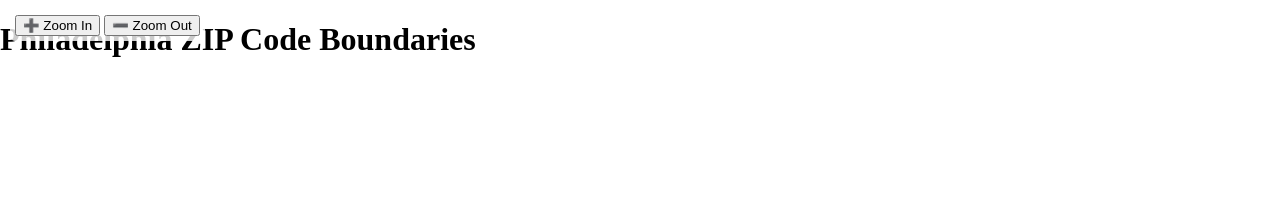
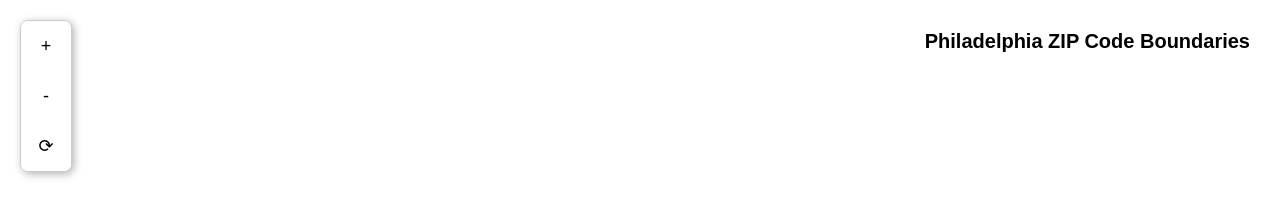
Before and after one commit to tuh28318/FinalVisualization, a plain HTML site: page index.html in a window 1280 px wide. Drawn offline with nearby package versions, Linux system fonts and the light colour scheme; no server answers.

Commit message:
Update index.html

```diff
--- a/index.html
+++ b/index.html
@@ -13,6 +13,8 @@
       margin: 0;
       padding: 0;
       height: 100%;
+      overflow: hidden;
+      font-family: Arial, sans-serif;
     }
 
     #map {
@@ -22,12 +24,47 @@
 
     #zoom-controls {
       position: absolute;
-      top: 10px;
-      left: 10px;
+      top: 20px;
+      left: 20px;
+      display: flex;
+      flex-direction: column;
+      background: white;
+      border: 1px solid #ccc;
+      border-radius: 8px;
+      overflow: hidden;
+      box-shadow: 2px 2px 8px rgba(0,0,0,0.3);
       z-index: 10;
+    }
+
+    #zoom-controls button {
+      background: white;
+      border: none;
+      padding: 10px;
+      font-size: 18px;
+      cursor: pointer;
+      width: 50px;
+      height: 50px;
+      text-align: center;
+    }
+
+    #zoom-controls button:hover {
+      background: #eee;
+    }
+
+    #zoom-controls button:active {
+      background: #ddd;
+    }
+
+    h1 {
+      position: absolute;
+      top: 20px;
+      right: 20px;
       background: rgba(255, 255, 255, 0.8);
-      padding: 5px;
-      border-radius: 5px;
+      padding: 10px;
+      border-radius: 8px;
+      font-size: 20px;
+      z-index: 10;
+      margin: 0;
     }
   </style>
 </head>
@@ -36,13 +73,15 @@
   <h1>Philadelphia ZIP Code Boundaries</h1>
 
   <div id="zoom-controls">
-    <button id="zoom-in">➕ Zoom In</button>
-    <button id="zoom-out">➖ Zoom Out</button>
+    <button id="zoom-in">+</button>
+    <button id="zoom-out">-</button>
+    <button id="reset-zoom">⟳</button>
   </div>
 
   <div id="map"></div>
 
   <script src="https://d3js.org/d3.v7.min.js"></script>
   <script src="script.js"></script>
+
 </body>
 </html>
```
